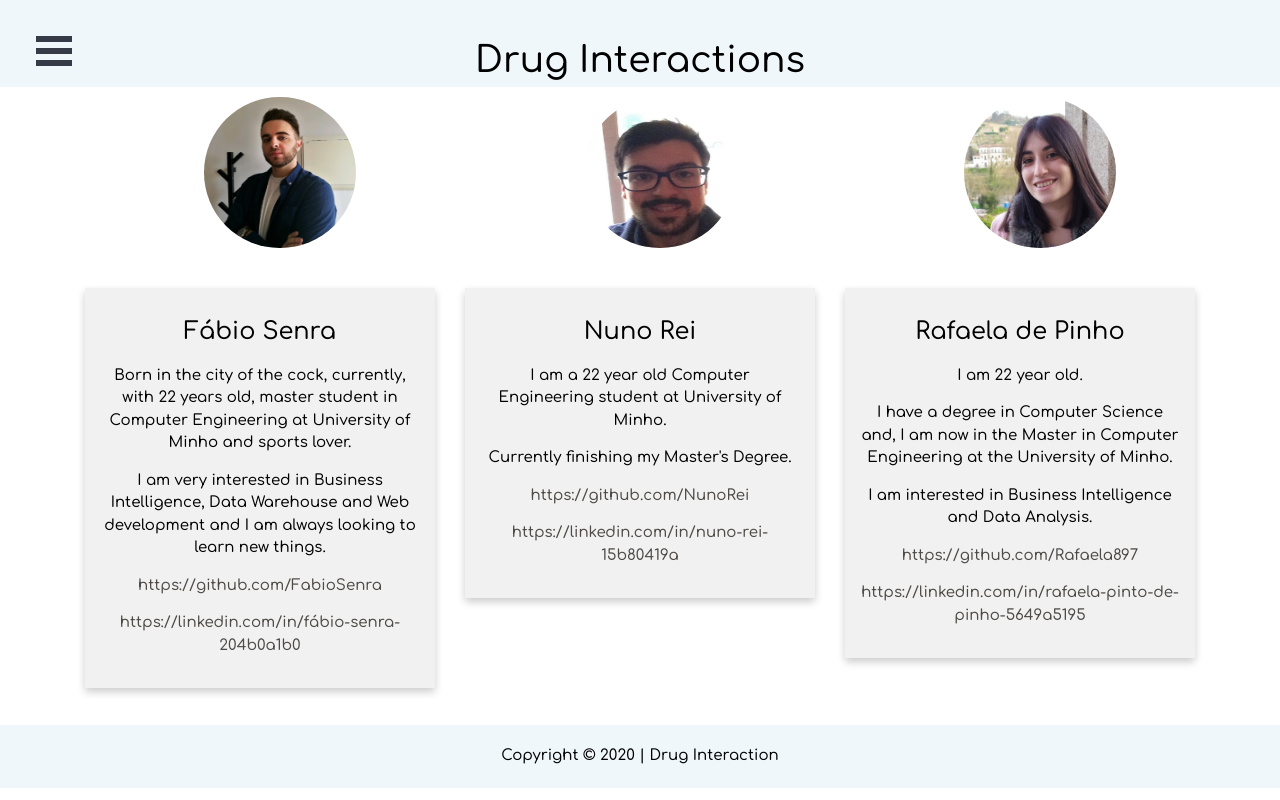
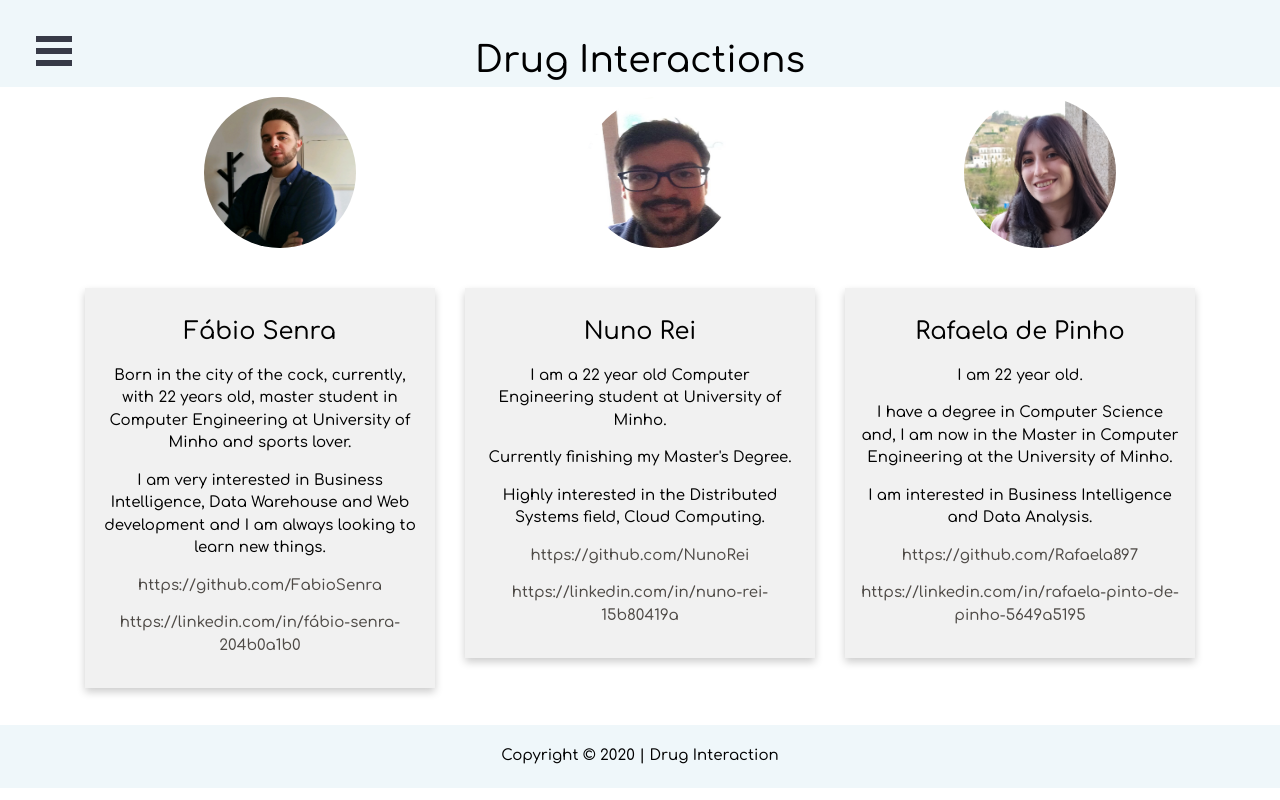
Before and after one commit to NunoRei/LEI_2020, a React (Create React App) app in the folder frontend/: page /about in a window 1280 px wide. Built offline with nearby package versions, Linux system fonts and the light colour scheme; a web font is replaced by a local one.

Commit message:
Update Info.js

```diff
--- a/frontend/src/components/Info.js
+++ b/frontend/src/components/Info.js
@@ -6,7 +6,7 @@ import MediaCard from './card';
 let textRafaela = ["I am 22 year old.", "I have a degree in Computer Science and, I am now in the Master in Computer Engineering at the University of Minho.", "I am interested in Business Intelligence and Data Analysis."]
 let ligacoesRafaela = ["https://github.com/Rafaela897","https://linkedin.com/in/rafaela-pinto-de-pinho-5649a5195"]
 
-let textNuno = ["I am a 22 year old Computer Engineering student at University of Minho.", "Currently finishing my Master's Degree."]
+let textNuno = ["I am a 22 year old Computer Engineering student at University of Minho.", "Currently finishing my Master's Degree.", "Highly interested in the Distributed Systems field, Cloud Computing."]
 let ligacoesNuno = ["https://github.com/NunoRei","https://linkedin.com/in/nuno-rei-15b80419a"]
 
 let textFabio = ["Born in the city of the cock, currently, with 22 years old, master student in Computer Engineering at University of Minho and sports lover.", "I am very interested in Business Intelligence, Data Warehouse and Web development and I am always looking to learn new things."]
```
